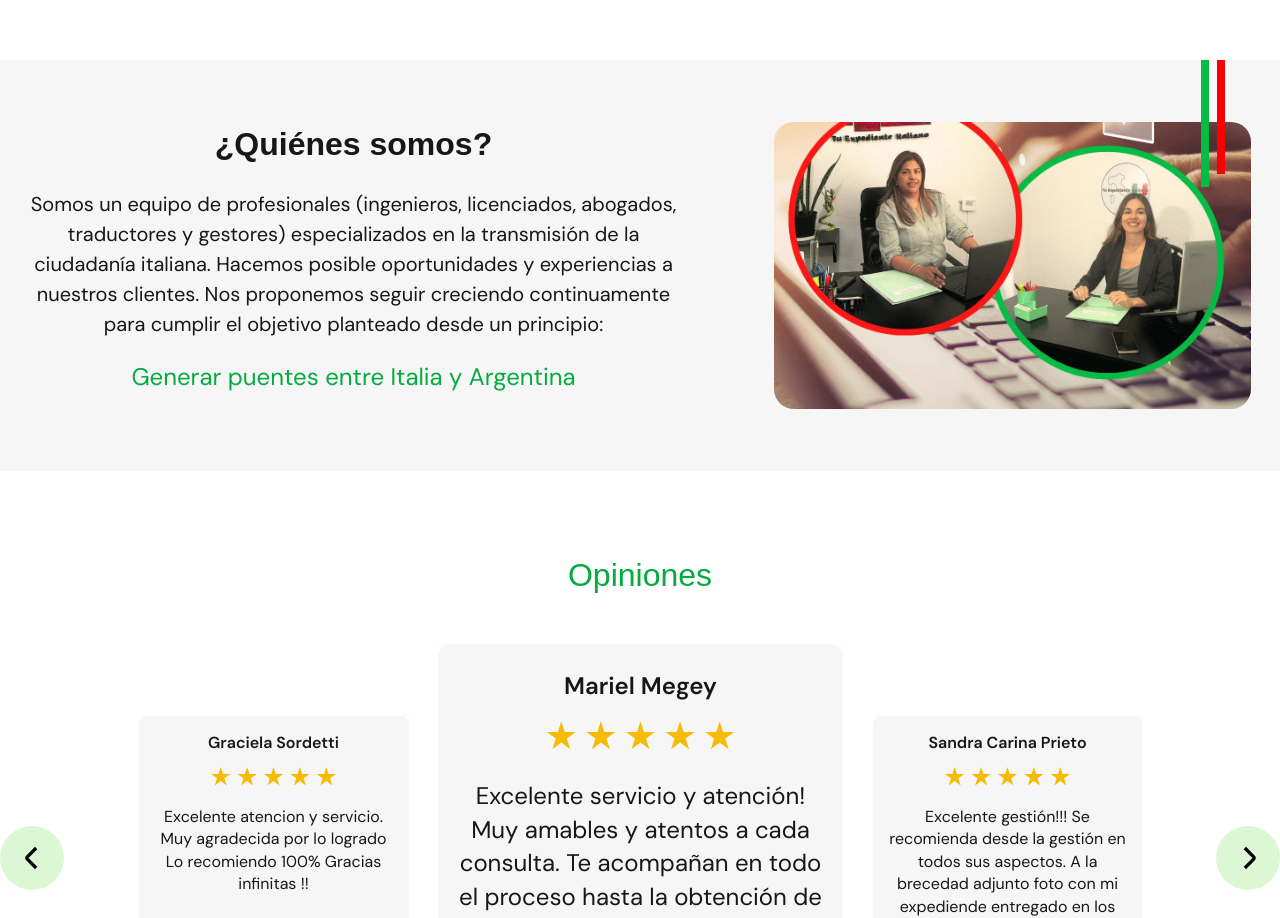
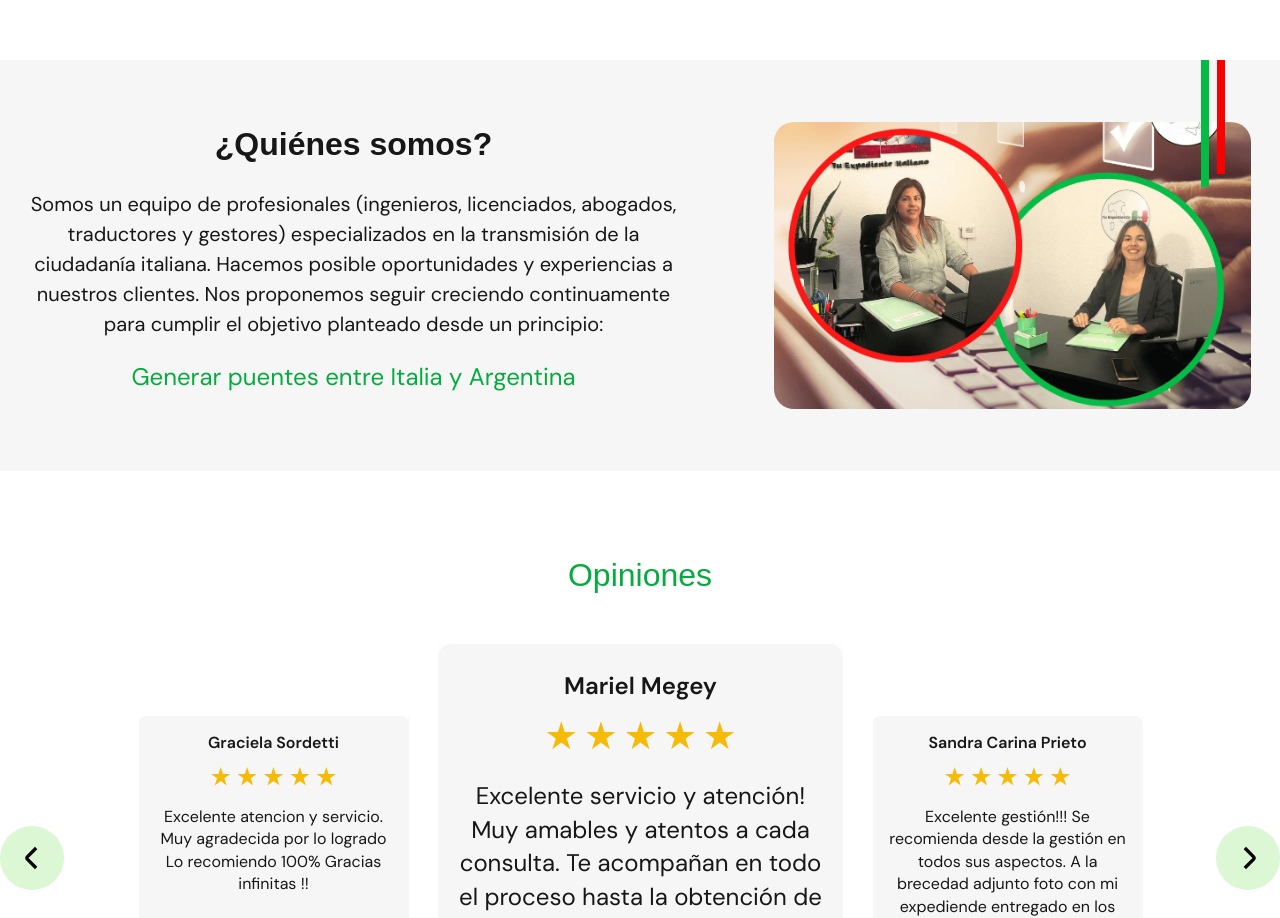
Before and after one commit to programa2rpromedio/tu_expediente_italiano, a Next.js app: page / in a window 1280 px wide. Shown: the part 1520-2438 px from the top of the page. Built offline with nearby package versions, Linux system fonts and the light colour scheme; a web font is replaced by a local one.

Commit message:
centrado imagen en aboutsection

```diff
--- a/src/components/AboutSection.tsx
+++ b/src/components/AboutSection.tsx
@@ -21,7 +21,8 @@ export default function AboutSection() {
           alt="Equipo Tu Expediente Italiano"
           width={477}
           height={287}
-          className="hidden h-[287px] w-[477px] rounded-[20px] object-cover object-center lg:block"
+          className="hidden h-[287px] w-[477px] rounded-[20px] object-cover object-center lg:block "
+          style={{ objectPosition: '50% 36%' }}
         />
       </div>
 
@@ -31,7 +32,7 @@ export default function AboutSection() {
           alt="franjas de Italia"
           width={24}
           height={127}
-          className="h-[77px] w-[12px] lg:h-[127px] lg:w-[24px]"
+          className="h-[77px] w-[12px] lg:h-[127px] lg:w-[24px] "
         />
       </div>
     </section>
```
